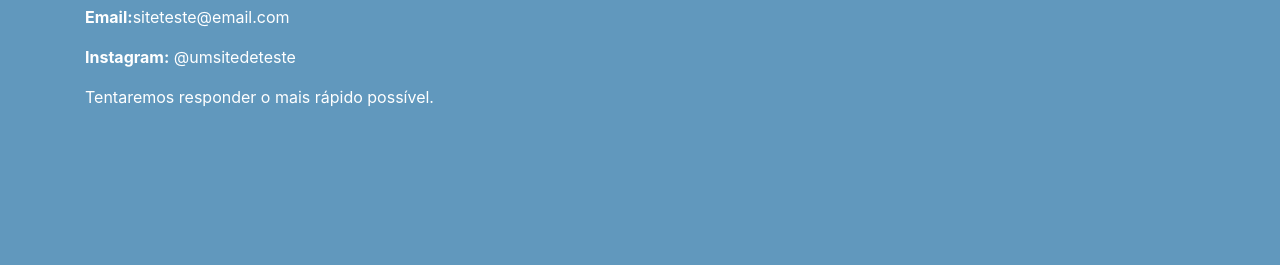
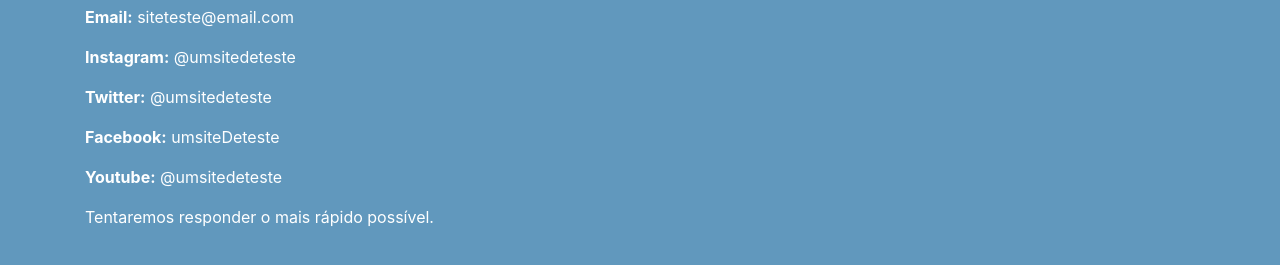
Before and after one commit to delsschoolaccount/teste-pages, a plain HTML site: page contato.html in a window 1280 px wide. Shown: the part 167-432 px from the top of the page. Drawn offline with nearby package versions, Linux system fonts and the light colour scheme.

Commit message:
Added more contacts to contact page.

```diff
--- a/contato.html
+++ b/contato.html
@@ -30,9 +30,15 @@
 
       <h3> Onde você pode nos contatar. </h3>
 
-      <p> <strong>Email:</strong>siteteste@email.com </p>
+      <p> <strong>Email:</strong> siteteste@email.com </p>
 
       <p> <strong>Instagram:</strong> @umsitedeteste </p>
+
+      <p> <strong>Twitter:</strong> @umsitedeteste </p>
+
+      <p> <strong>Facebook:</strong> umsiteDeteste </p>
+
+      <p> <strong>Youtube:</strong> @umsitedeteste </p>
 
       <p> Tentaremos responder o mais rápido possível. </p>
 
```
